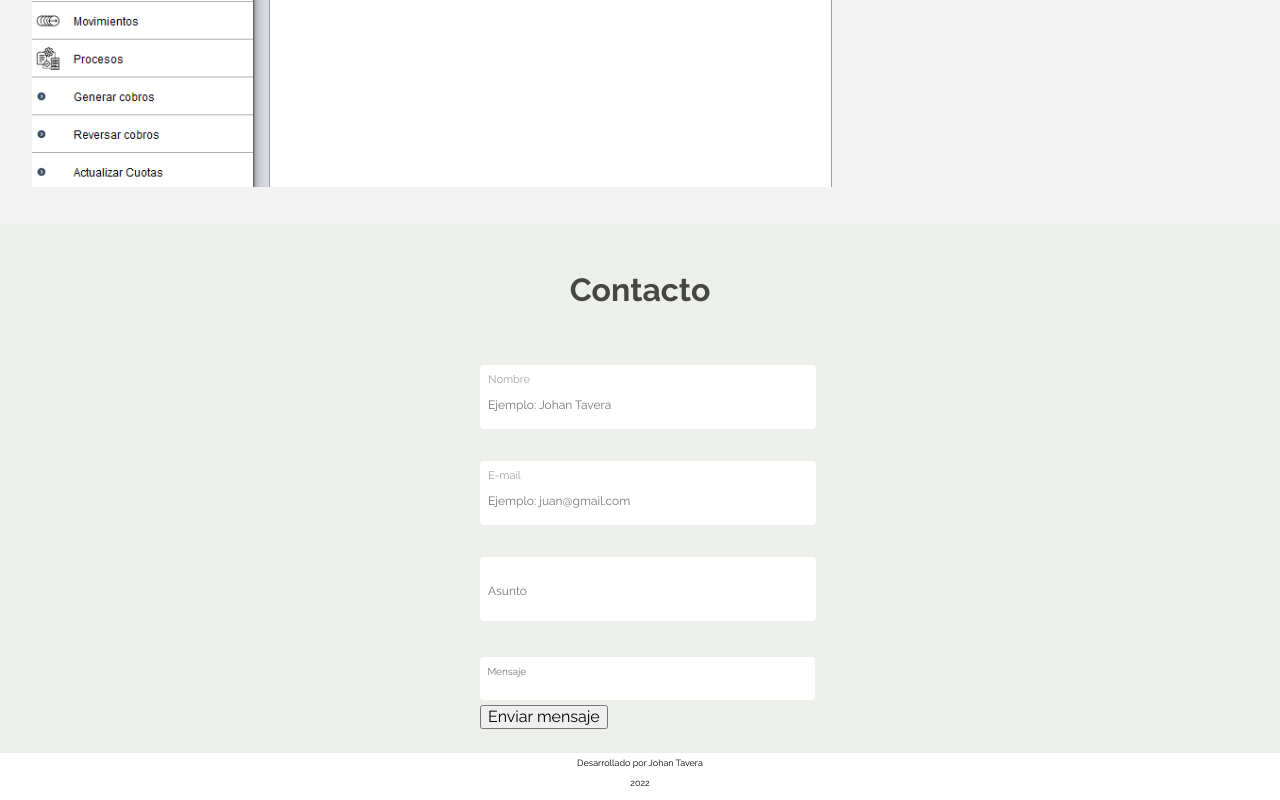
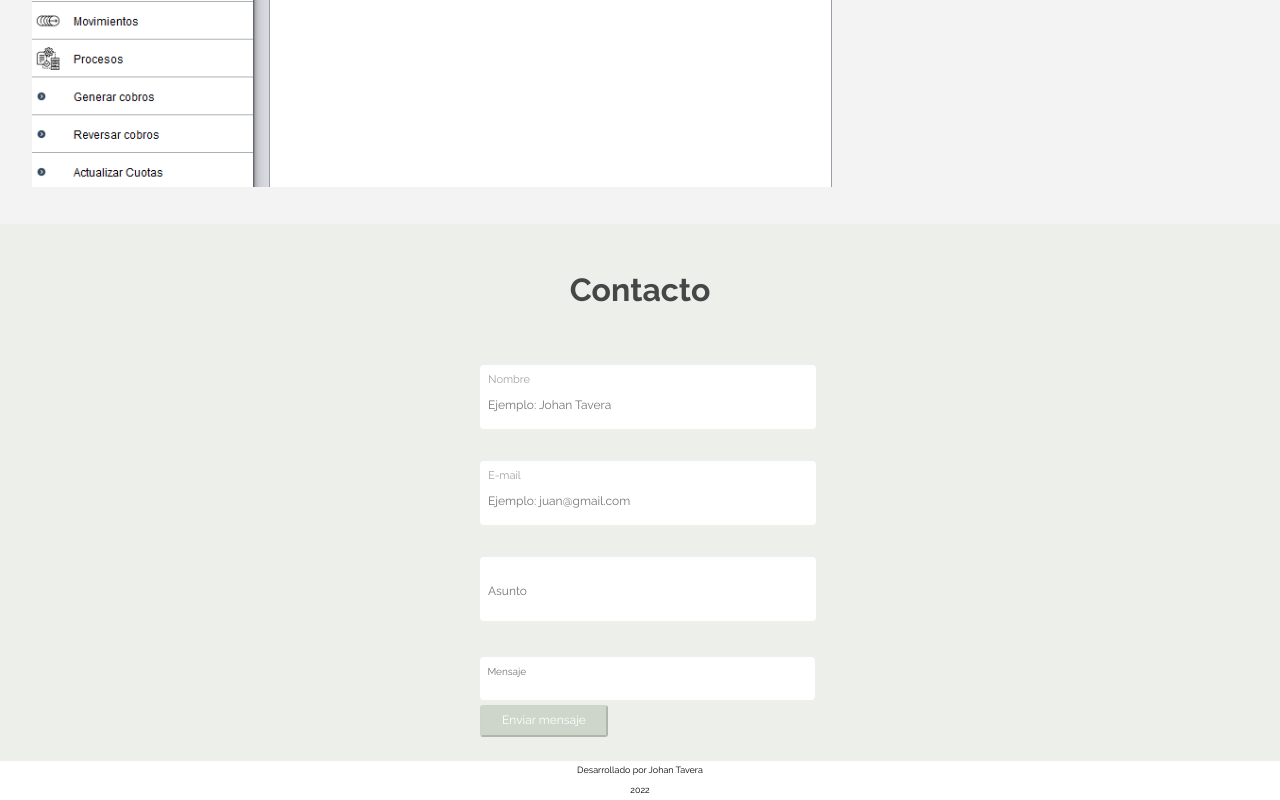
Before and after one commit to JohanGTS/Portafolio, a plain HTML site: page index.html in a window 1280 px wide. Shown: the part 2917-3717 px from the top of the page. Drawn offline with Linux system fonts and the light colour scheme.

Commit message:
Añadiendo estilos al botón enviar del formulario

```diff
--- a/index.html
+++ b/index.html
@@ -214,7 +214,7 @@
                     <input type="text" class="contacto__campo" id="campo__asunto" placeholder="Asunto" required  maxlength="50">
                 </div>
                 <textarea name="" id="" class="contacto__mensaje " placeholder="Mensaje" id="campo__mensaje" required  maxlength="300"></textarea>
-                <input type="submit" value="Enviar mensaje">
+                <input type="submit" value="Enviar mensaje" class="experiencia__boton experiencia__boton--normal">
             </form>
         </div>
     </main>
```
